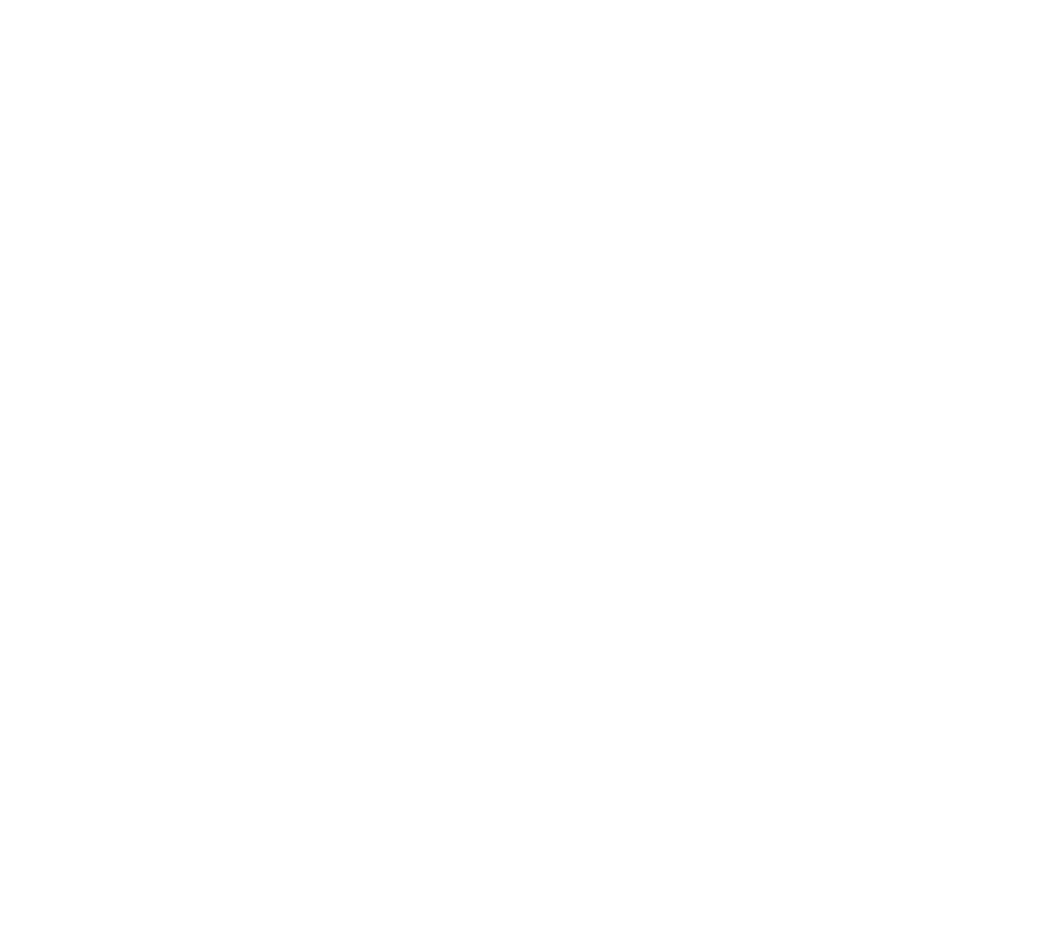
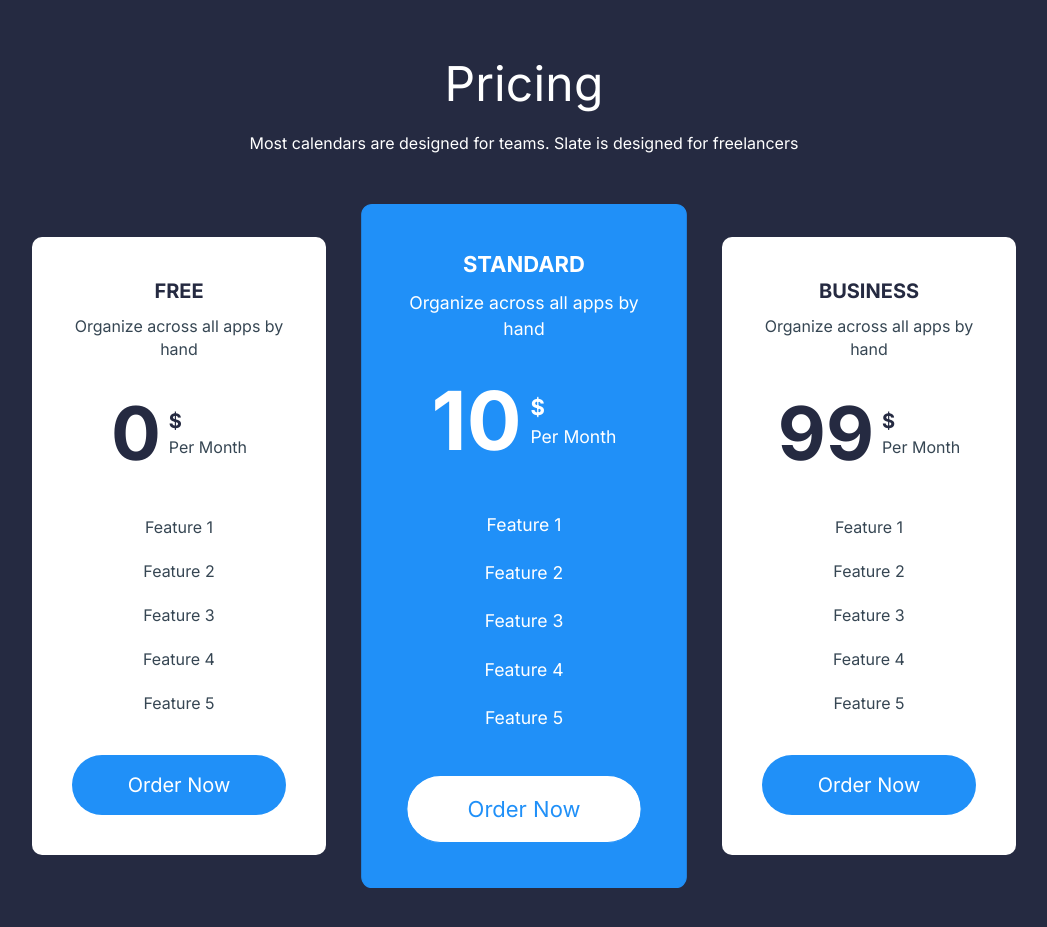
Before and after one commit to yamami-mohammed-monsif/figma_land, a Next.js app: page / in a window 1280 px wide. Shown: the part 3840-4767 px from the top of the page, without its empty margins (116-1163 px from the left). Before the commit the page ends 3805 px from the top, so only its background shows below. Built offline with nearby package versions, Linux system fonts and the light colour scheme.

Commit message:
created pricing section and made it responsive

```diff
--- a/app/globals.css
+++ b/app/globals.css
@@ -38,6 +38,10 @@
   h3 {
     @apply text-title text-2xl font-bold leading-[28px] tracking-[0.2px];
   }
+
+  h4 {
+    @apply text-xl font-bold leading-[28px];
+  }
 }
 
 .hero-background {
--- a/app/page.tsx
+++ b/app/page.tsx
@@ -10,6 +10,7 @@
 import Subscribe from "@/components/Subscribe";
 import Partners from "@/components/Partners";
 import Testimonials from "@/components/Testimonials";
+import Pricing from "@/components/Pricing";
 
 const HomePage: React.FC = () => {
   return (
@@ -32,6 +33,7 @@
       <Subscribe />
       <Partners />
       <Testimonials />
+      <Pricing />
     </main>
   );
 };
--- a/components/CTA.tsx
+++ b/components/CTA.tsx
@@ -21,6 +21,7 @@
             freelancers
           </p>
           <Button
+            variant="primary"
             paddingX="px-[60px]"
             paddingY="py-4"
             fontSize="text-xl"
--- a/components/Hero.tsx
+++ b/components/Hero.tsx
@@ -37,6 +37,7 @@
         </motion.p>
       </div>
       <Button
+        variant="primary"
         paddingX="px-16"
         paddingY="py-4"
         fontSize="text-xl"
--- /dev/null
+++ b/components/Pricing.tsx
@@ -0,0 +1,35 @@
+import Section from "./Section";
+import PricingCard from "./PricingCard";
+import { PlanFeatures } from "@/constants";
+
+const Pricing = () => {
+  return (
+    <Section className="bg-title text-white">
+      <div>
+        <header className="text-center">
+          <h2 className="text-white">Pricing</h2>
+          <p>
+            Most calendars are designed for teams. Slate is designed for
+            freelancers
+          </p>
+        </header>
+        <div className="flex flex-col gap-[50px] lg:flex-row lg:items-center">
+          {PlanFeatures.map((feature) => {
+            return (
+              <PricingCard
+                key={feature.id}
+                title={feature.title}
+                description={feature.description}
+                price={feature.price}
+                features={feature.features}
+                isHighlighted={feature.isHighlighted}
+              />
+            );
+          })}
+        </div>
+      </div>
+    </Section>
+  );
+};
+
+export default Pricing;
--- /dev/null
+++ b/components/PricingCard.tsx
@@ -0,0 +1,70 @@
+import Button from "./UI/Button";
+
+interface PricingCardsProps {
+  title: string;
+  description: string;
+  price: string;
+  features: string[];
+  isHighlighted?: boolean;
+}
+
+const PricingCards = ({
+  title,
+  description,
+  price,
+  features,
+  isHighlighted = false,
+}: PricingCardsProps) => {
+  return (
+    <div
+      className={`max-w-[335px] mx-auto p-10 mt-[80px] rounded-[10px] text-center flex flex-col gap-[30px] ${
+        isHighlighted
+          ? "bg-primary text-white border border-primary scale-110"
+          : "bg-white text-paragraph"
+      }`}
+    >
+      <div>
+        <h4 className={`${isHighlighted ? "text-white" : "text-title"} mb-2.5`}>
+          {title}
+        </h4>
+        <p className="text-base leading-[23px]">{description}</p>
+      </div>
+      <div className="flex items-center gap-2 justify-center">
+        <span
+          className={`${
+            isHighlighted ? "text-white" : "text-title"
+          } text-[74px] leading-[84px] font-bold`}
+        >
+          {price}
+        </span>
+        <div className="flex flex-col items-start justify-between">
+          <span
+            className={`${
+              isHighlighted ? "text-white" : "text-title"
+            } text-xl font-bold leading-[28px] block`}
+          >
+            $
+          </span>
+          <span>Per Month</span>
+        </div>
+      </div>
+      <ul>
+        {features.map((feature) => (
+          <li key={feature} className="p-2.5">
+            {feature}
+          </li>
+        ))}
+      </ul>
+      <Button
+        variant={isHighlighted ? "secondary" : "primary"}
+        paddingY="py-4"
+        paddingX="px-9"
+        fontSize="text-xl"
+      >
+        Order Now
+      </Button>
+    </div>
+  );
+};
+
+export default PricingCards;
--- a/components/Subscribe.tsx
+++ b/components/Subscribe.tsx
@@ -65,7 +65,12 @@
               placeholder="Your Email"
               className="py-[19px] px-[35px] border border-input-border rounded-full bg-input-bg placeholder:text-placeholder placeholder:text-sm"
             />
-            <Button fontSize="text-xl" paddingY="py-4" paddingX="px-9">
+            <Button
+              variant="primary"
+              fontSize="text-xl"
+              paddingY="py-4"
+              paddingX="px-9"
+            >
               Subscribe
             </Button>
           </form>
--- a/components/UI/Button.tsx
+++ b/components/UI/Button.tsx
@@ -4,6 +4,7 @@
 
 interface buttonProps {
   children: React.ReactNode;
+  variant?: "primary" | "secondary";
   paddingX?: string;
   paddingY?: string;
   fontSize?: string;
@@ -18,6 +19,7 @@
 
 const Button: React.FC<buttonProps> = ({
   children,
+  variant = "primary",
   paddingX = "px-8",
   paddingY = "py-4",
   fontSize = "text-base",
@@ -44,7 +46,11 @@
         scale: 0.9,
       }}
       transition={{ duration: 0.2, ease: "easeOut" }}
-      className={`rounded-full text-white cursor-pointer font-inter bg-primary ${paddingX} ${paddingY} ${fontSize} ${fontWeight} ${className}`}
+      className={`rounded-full cursor-pointer font-inter ${
+        variant === "primary"
+          ? "bg-primary text-white"
+          : "bg-white text-primary border border-primary"
+      } ${paddingX} ${paddingY} ${fontSize} ${fontWeight} ${className}`}
       aria-label={ariaLabel}
     >
       {children}
--- a/constants/index.ts
+++ b/constants/index.ts
@@ -79,3 +79,30 @@
     alt: "Partner 4",
   },
 ];
+
+export const PlanFeatures = [
+  {
+    id: 1,
+    title: "FREE",
+    description: "Organize across all apps by hand",
+    price: "0",
+    features: ["Feature 1", "Feature 2", "Feature 3", "Feature 4", "Feature 5"],
+    isHighlighted: false,
+  },
+  {
+    id: 2,
+    title: "STANDARD",
+    description: "Organize across all apps by hand",
+    price: "10",
+    features: ["Feature 1", "Feature 2", "Feature 3", "Feature 4", "Feature 5"],
+    isHighlighted: true,
+  },
+  {
+    id: 3,
+    title: "BUSINESS",
+    description: "Organize across all apps by hand",
+    price: "99",
+    features: ["Feature 1", "Feature 2", "Feature 3", "Feature 4", "Feature 5"],
+    isHighlighted: false,
+  },
+];
```
